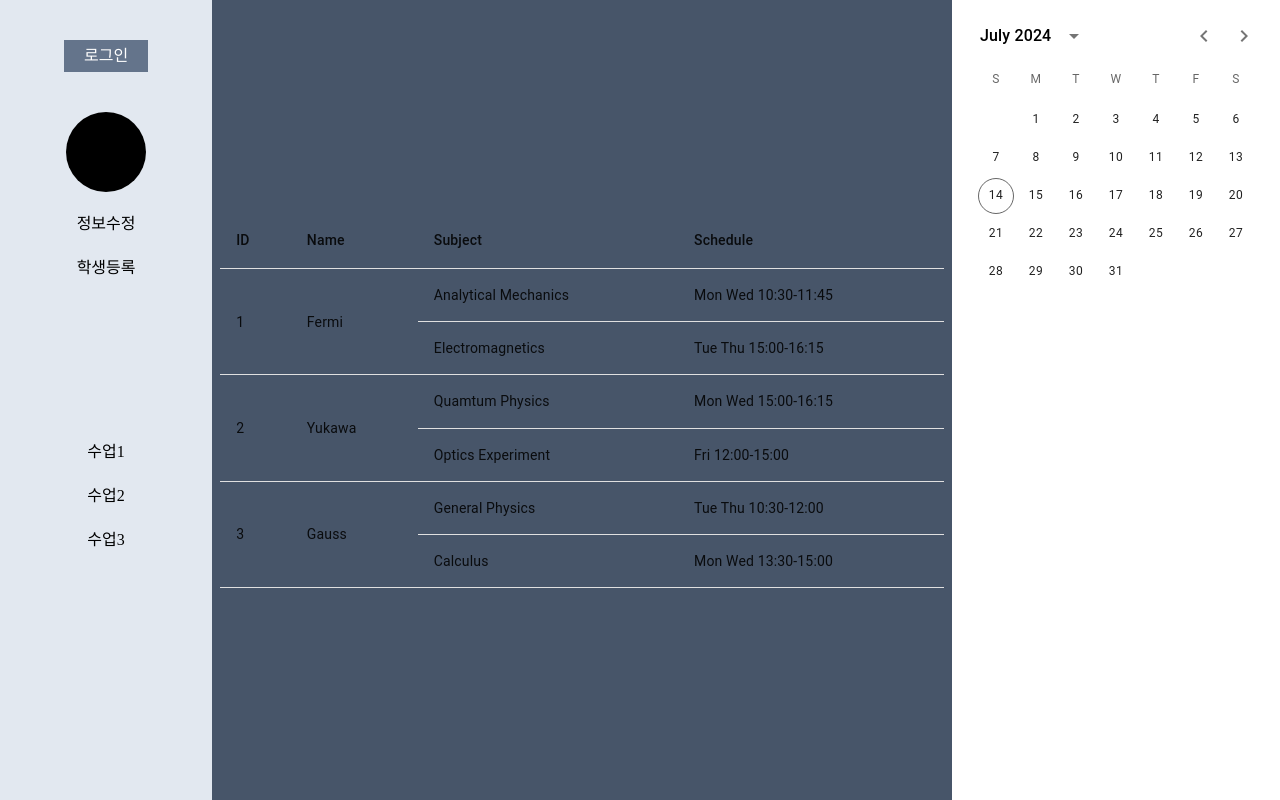
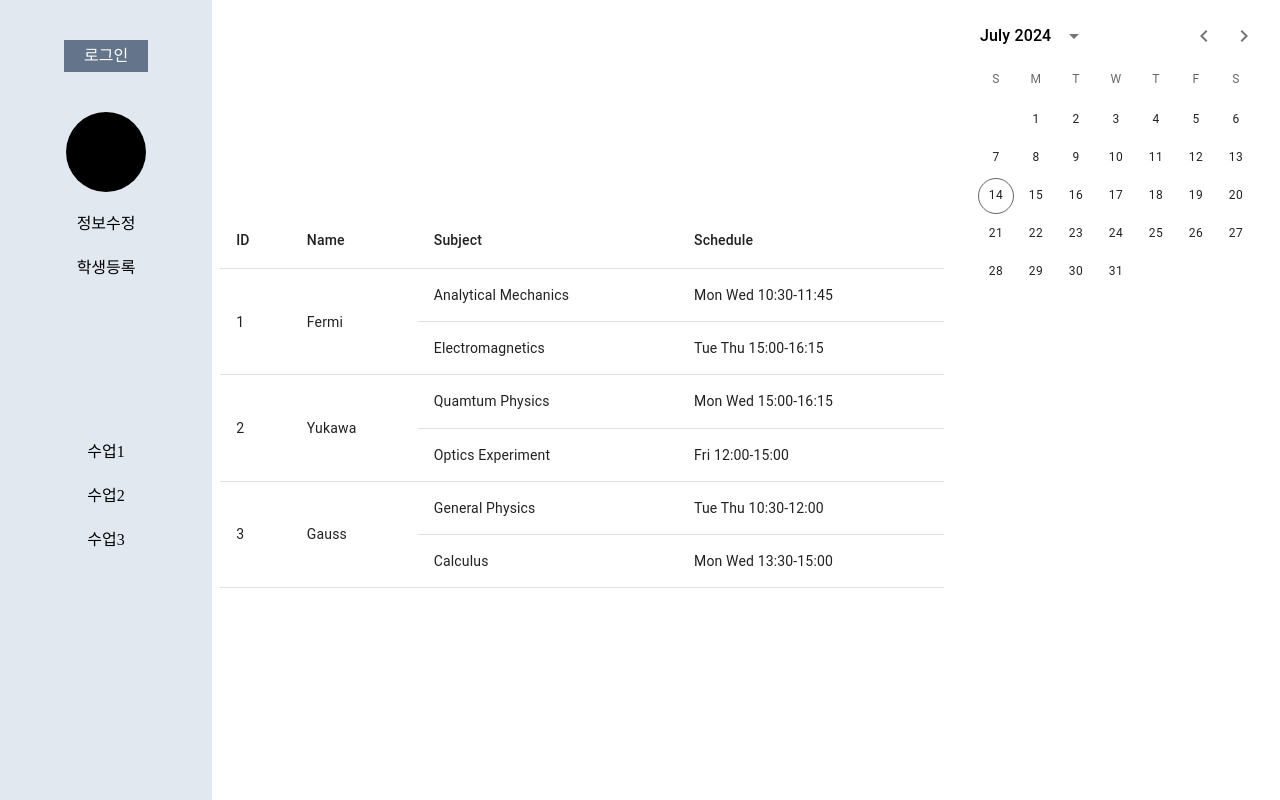
Before and after one commit to mirinai/project_attendance_of_students, a React (Create React App) app: page /main in a window 1280 px wide. Built offline with nearby package versions, Linux system fonts and the light colour scheme; a web font is replaced by a local one.

Commit message:
배경삭제

```diff
--- a/src/components/organism/Main.tsx
+++ b/src/components/organism/Main.tsx
@@ -32,7 +32,7 @@
   ];
   return (
     <div className="flex w-full">
-      <div className="flex items-center justify-center w-full h-full text-white bg-slate-600">
+      <div className="flex items-center justify-center w-full h-full">
         <div className="flex flex-col w-full p-2">
           <PersonalTimetable students={students} />
         </div>
```
